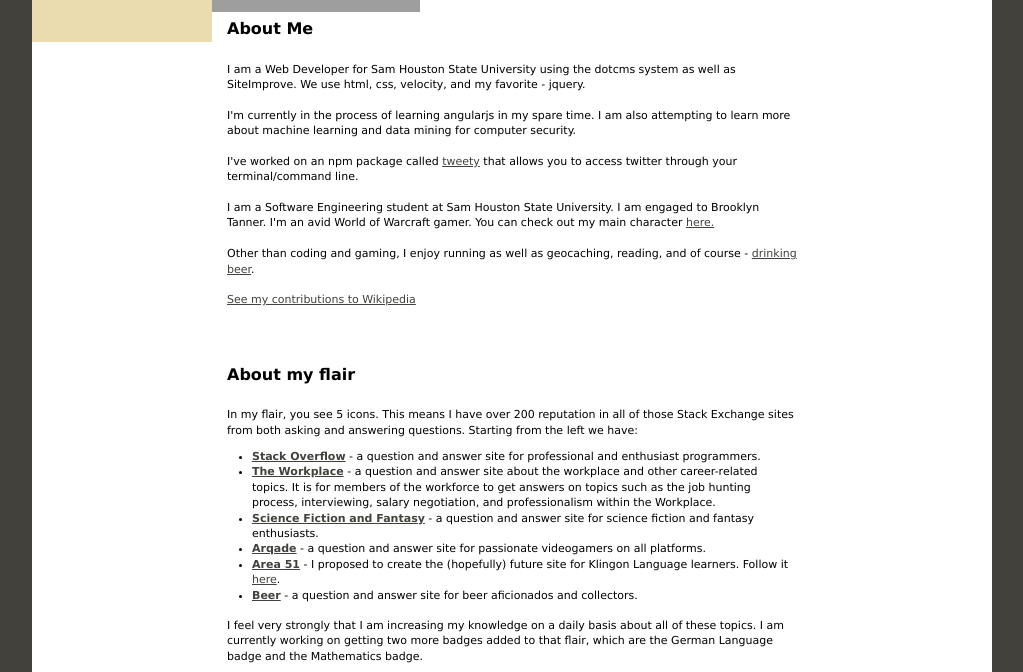
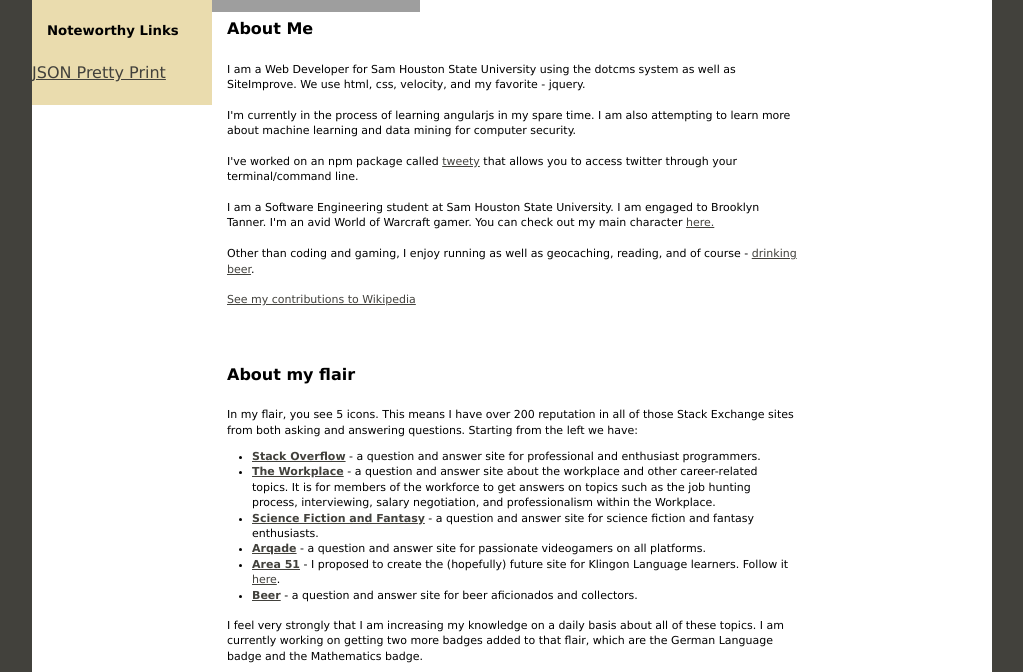
Before and after one commit to JakenHerman/old-school-site, a plain HTML site: page index.html in a window 1280 px wide. Shown: the part 110-782 px from the top of the page, without its empty margins (128-1151 px from the left). Drawn offline with Linux system fonts and the light colour scheme; grey boxes are pictures that could not be loaded.

Commit message:
added jsonprettyprint

```diff
--- a/index.html
+++ b/index.html
@@ -150,6 +150,9 @@
     </ul>
 </nav>
     <aside>
+        <h5>Noteworthy Links</h5>
+
+           <a href="http://www.jsonprettyprint.com">     JSON Pretty Print</a>
 
     </aside>
   <!-- end .sidebar1 --></div>
```
